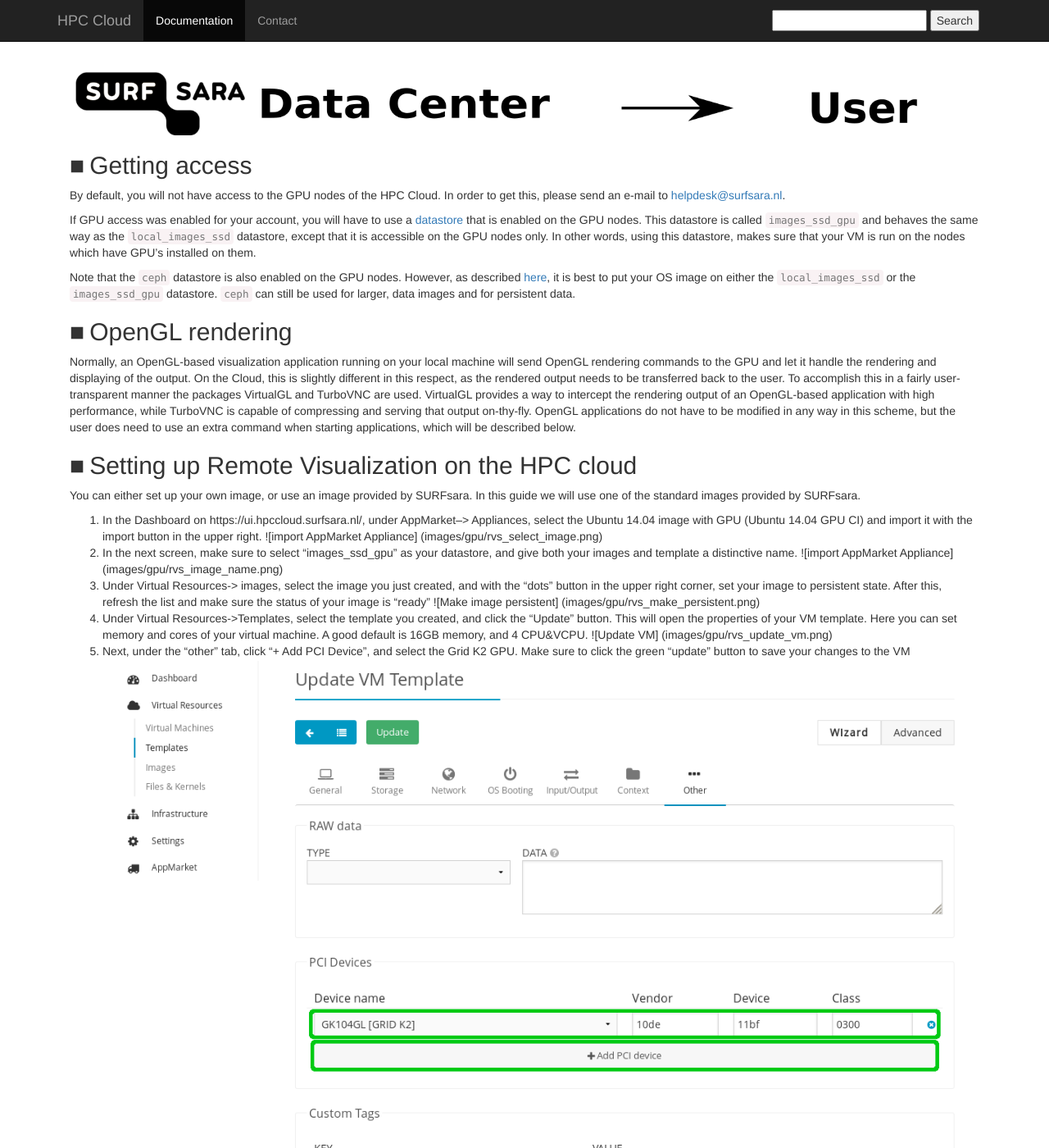
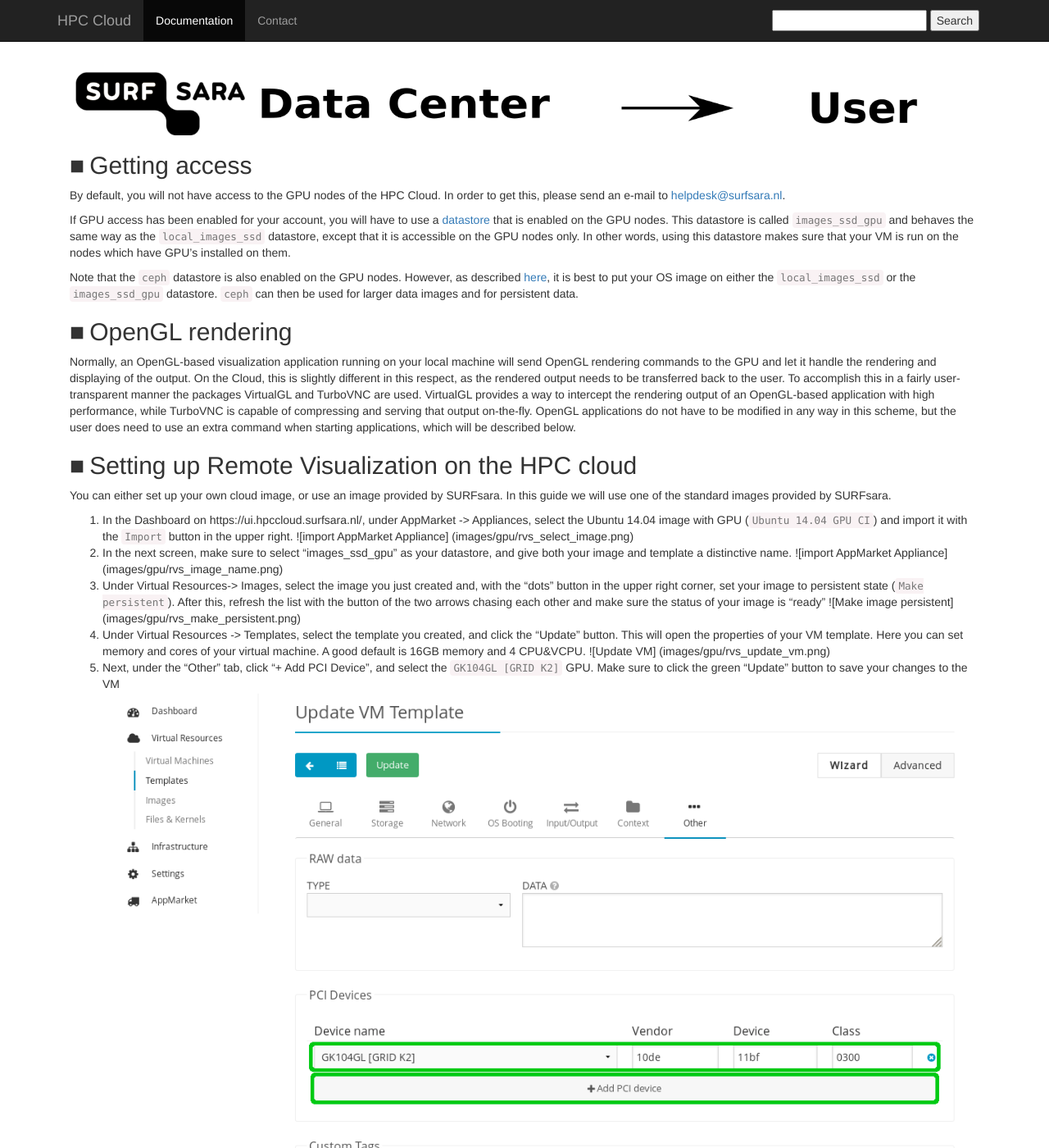
Before and after one commit to sara-nl/clouddocs, a Jekyll site: the page built from gpu-visualization.markdown, in a window 1280 px wide and 1400 px high, scrolled down 729 px. Shown: the whole window at 82% size. Built offline with Jekyll 4.4.1, drawn with Linux system fonts in a browser that asks for light colours; nearby versions of some CDN libraries; some of the changed text lies outside the part shown.

Commit message:
Textual tweaks

```diff
--- a/gpu-visualization.markdown
+++ b/gpu-visualization.markdown
@@ -3,7 +3,7 @@
 ---
 
 # Remote Visualization Guide for HPC Cloud
-In this guide we will describe how to setup and use remote interactive visualization on the HPC Cloud. It allows the user of the HPC cloud to fully use Virtual machines equipped with GPUs for interactive rendering, with the result being transferred over the internet to their own local laptop or desktop.
+In this guide we will describe how to setup and use remote interactive visualization on the HPC Cloud. It allows the user of the HPC cloud to fully use virtual machines equipped with GPUs for interactive rendering, with the result being transferred over the internet to their own local laptop or desktop.
 
 ![Remote interactive visualization](images/gpu/rvs_cloud.png)
 
@@ -11,44 +11,46 @@
 
 By default, you will not have access to the GPU nodes of the HPC Cloud. In order to get this, please send an e-mail to [helpdesk@surfsara.nl](mailto:helpdesk@surfsara.nl).
 
-If GPU access was enabled for your account, you will have to use a [datastore](image_storage) that is enabled on the GPU nodes. This datastore is called `images_ssd_gpu` and behaves the same way as the `local_images_ssd` datastore, except that it is accessible on the GPU nodes only. In other words, using this datastore, makes sure that your VM is run on the nodes which have GPU's installed on them.
+If GPU access has been enabled for your account, you will have to use a [datastore](image_storage) that is enabled on the GPU nodes. This datastore is called `images_ssd_gpu` and behaves the same way as the `local_images_ssd` datastore, except that it is accessible on the GPU nodes only. In other words, using this datastore makes sure that your VM is run on the nodes which have GPU's installed on them.
 
-Note that the `ceph` datastore is also enabled on the GPU nodes. However, as described [here](image_storage), it is best to put your OS image on either the `local_images_ssd` or the `images_ssd_gpu` datastore. `ceph` can still be used for larger, data images and for persistent data.
+Note that the `ceph` datastore is also enabled on the GPU nodes. However, as described [here](image_storage), it is best to put your OS image on either the `local_images_ssd` or the `images_ssd_gpu` datastore. `ceph` can then be used for larger data images and for persistent data.
 
 ## OpenGL rendering
-Normally, an OpenGL-based visualization application running on your local machine will send OpenGL rendering commands to the GPU and let it handle the rendering and displaying of the output. On the Cloud, this is slightly different in this respect, as the rendered output needs to be transferred back to the user. To accomplish this in a fairly user-transparent manner the packages VirtualGL and TurboVNC are used. VirtualGL provides a way to intercept the rendering output of an OpenGL-based application with high performance, while TurboVNC is capable of compressing and serving that output on-thy-fly. OpenGL applications do not have to be modified in any way in this scheme, but the user does need to use an extra command when starting applications, which will be described below.
 
+Normally, an OpenGL-based visualization application running on your local machine will send OpenGL rendering commands to the GPU and let it handle the rendering and displaying of the output. On the Cloud, this is slightly different in this respect, as the rendered output needs to be transferred back to the user. To accomplish this in a fairly user-transparent manner the packages VirtualGL and TurboVNC are used. VirtualGL provides a way to intercept the rendering output of an OpenGL-based application with high performance, while TurboVNC is capable of compressing and serving that output on-the-fly. OpenGL applications do not have to be modified in any way in this scheme, but the user does need to use an extra command when starting applications, which will be described below.
 
 ## Setting up Remote Visualization on the HPC cloud
-You can either set up your own image, or use an image provided by SURFsara. In this guide we will use one of the standard images provided by SURFsara.
 
-1. In the Dashboard on https://ui.hpccloud.surfsara.nl/, under AppMarket--> Appliances, select the Ubuntu 14.04 image with GPU (Ubuntu 14.04 GPU CI) and import it with the import button in the upper right.
+You can either set up your own cloud image, or use an image provided by SURFsara. In this guide we will use one of the standard images provided by SURFsara.
+
+1. In the Dashboard on https://ui.hpccloud.surfsara.nl/, under AppMarket -> Appliances, select the Ubuntu 14.04 image with GPU (`Ubuntu 14.04 GPU CI`) and import it with the `Import` button in the upper right.
 ![import AppMarket Appliance] (images/gpu/rvs_select_image.png)
-2. In the next screen, make sure to select “images_ssd_gpu” as your datastore, and give both your images and template a distinctive name.
+2. In the next screen, make sure to select “images_ssd_gpu” as your datastore, and give both your image and template a distinctive name.
 ![import AppMarket Appliance] (images/gpu/rvs_image_name.png)
-3. Under Virtual Resources-> images, select the image you just created, and with the “dots” button in the upper right corner, set your image to persistent state. After this, refresh the list and make sure the status of your image is “ready”
+3. Under Virtual Resources-> Images, select the image you just created and, with the “dots” button in the upper right corner, set your image to persistent state (`Make persistent`). After this, refresh the list with the button of the two arrows chasing each other and make sure the status of your image is “ready”
 ![Make image persistent] (images/gpu/rvs_make_persistent.png)
-4. Under Virtual Resources->Templates, select the template you created, and click the “Update” button. This will open the properties of your VM template.  Here you can set memory and cores of your virtual machine. A good default is 16GB memory, and 4 CPU&VCPU.
+4. Under Virtual Resources -> Templates, select the template you created, and click the “Update” button. This will open the properties of your VM template.  Here you can set memory and cores of your virtual machine. A good default is 16GB memory and 4 CPU&VCPU.
 ![Update VM] (images/gpu/rvs_update_vm.png)
-5. Next, under the “other” tab, click “+ Add PCI Device”, and select the Grid K2 GPU.
-Make sure to click the green “update” button to save your changes to the VM
+5. Next, under the “Other” tab, click “+ Add PCI Device”, and select the `GK104GL [GRID K2]` GPU.
+Make sure to click the green “Update” button to save your changes to the VM
  ![Add GPU to template](images/gpu/gpu_add_pci.png)
-6. Under Virtual Resources->Templates, select your  template, and click “instantiate”, followed by the green “instantiate”, to start your VM.
+6. Under Virtual Resources -> Templates, select your template, and click “Instantiate” (PM ???), followed by the green “Instantiate”, to start your VM.
 ![Start VM](images/gpu/rvs_instantiate.png)
-6. Under Virtual Resources->Virtual Machines, wait for your machine to boot. If the status is “running”, you can proceed with the next step. Note the IP address your machine received.
-7. Using SSH, login to your new machine, using `ssh ubuntu@<ip address>
+6. Under Virtual Resources -> Virtual Machines wait for your machine to boot. If the status is “running”, you can proceed with the next step. Note the IP address your machine received.
+7. Using SSH, login to your new machine, using `ssh ubuntu@<ip address>`
 8. You need to configure the VirtualGL context: `sudo /opt/VirtualGL/bin/vglserver_config`
-Answer in order 1, n, n y, X.
-9. The VM comes with a default firewall. Use the command `sudo ufw allow from <your home IP address>  to any`  to allow access from your own client IP address. If you have a dynamic IP address, you can specify a range using the / syntax, e.g. 145.100.1.0/24, which allows all ip addresses starting with 145.100.1.*
+Answer in order: 1, n, n y, X.      (PM n y of n,y?)
+9. The VM by default runs a firewall. Use the command `sudo ufw allow from <your home IP address> to any`  to allow access from your own client IP address. If you have a dynamic IP address, you can specify a range using the / syntax, e.g. 145.100.1.0/24, which allows all ip addresses starting with 145.100.1.*
 10. Reboot using the command `sudo reboot` for the changes to come into effect
-11. On your own local machine, you need a VNC client. We advice TurboVNC (https://sourceforge.net/projects/turbovnc/) but any other VNC client will suffice.
+11. On your own local machine, you need a VNC client. We advice TurboVNC (https://sourceforge.net/projects/turbovnc/) or TigerVNC (http://tigervnc.org/) but any other VNC client will suffice.
 
 ## Workflow
-You only need to do the previous steps once. For every subsequent worksession, you need only need to reinstate your VM and start your virtual desktop.
 
-1. Log in onto your VM using SSH. Note that you have a different IP address each time you reinstated your VM
-2. Start your virtual desktop with `/opt/TurboVNC/bin/vncserver -geometry 1920x1200`. You can vary the resolution as desired.
-3. Start the VNC client on your local machine, and login to your VNCserver: `Vncviewer <your VM's ip address>:1`
-4. You should now have access with your VNC viewer to the remote desktop on the node assigned to you
-5. (Optional) To test if everything works correctly, you can use the application glxgears located in the mesa-utils package (on Ubuntu).  You run the command `vglrun glxgears`, and if you see three red, green a blue cogs, everything works correctly.
+You only need to do the previous steps once. For every subsequent work session, you need only need to reinstate your VM and start your virtual desktop as shown in the steps below:
+
+1. Log in onto your VM using SSH. Note that you most likely will have to use a different IP address each time you reinstate your VM
+2. Start your virtual desktop with `/opt/TurboVNC/bin/vncserver -geometry 1920x1200`. You can vary the resolution as desired using the `-geometry` option.
+3. Start the VNC client on your local machine, and login to your VNCserver: `vncviewer <your VM's ip address>:1`
+4. You should now have access with your VNC viewer to the remote desktop on the cloud node
+5. (Optional) To test if everything works correctly, you can use the application glxgears located in the `mesa-utils` package (on Ubuntu).  You run the command `vglrun glxgears`, and if you see three red, green a blue cogs, everything works correctly.
 ![Test with GLXgears](images/gpu/rvs_glxgears.png)
```
